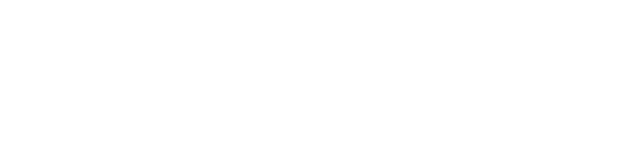
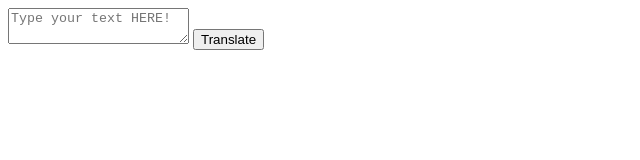
Before and after one commit to surbhi84/TalkingPirates_mark7, a plain HTML site: page index.html in a window 1280 px wide. Shown: the whole page, without its empty margins (0-640 px from the left). Drawn offline with Linux system fonts and the light colour scheme.

Commit message:
feat: input output

```diff
--- a/index.html
+++ b/index.html
@@ -8,6 +8,10 @@
     <title>Talking Pirates</title>
   </head>
 
-  <body></body>
+  <body>
+    <textarea id="input-txt" placeholder="Type your text HERE!"></textarea>
+    <button id="translate-btn">Translate</button>
+    <div id="output-div"></div>
+  </body>
   <script src="TalkingPirates.js" type="text/javascript"></script>
 </html>
```
